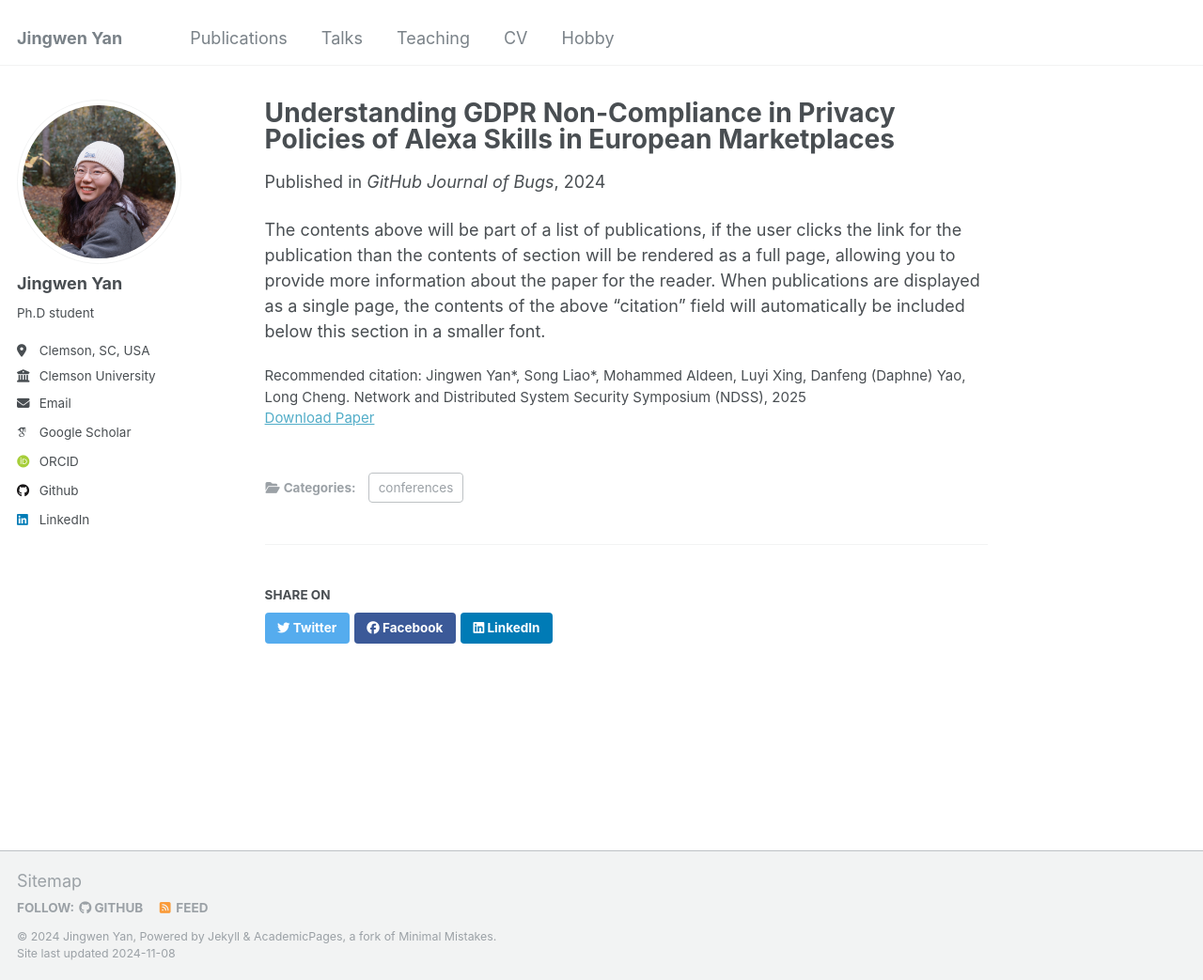
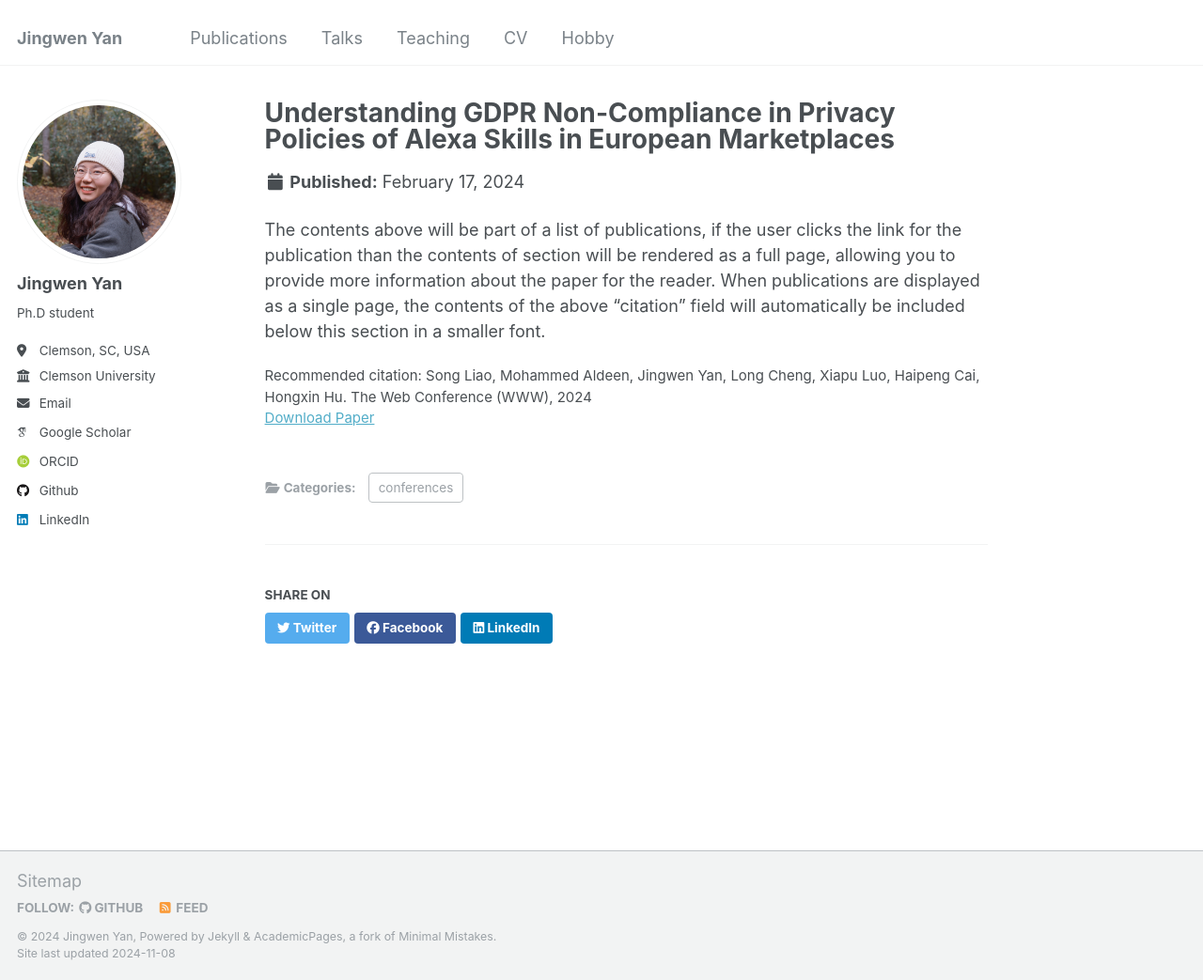
Before and after one commit to Yanjingwen111/Yanjingwen111.github.io, a Jekyll site: the page built from _publications/2024-02-17-paper-title-number-4.md, in a window 1280 px wide and 1043 px high. Shown: the whole window at 94% size. Built offline with Jekyll 4.4.1, drawn with Linux system fonts in a browser that asks for light colours; some web fonts are replaced.

Commit message:
Update 2024-02-17-paper-title-number-4.md

```diff
--- a/_publications/2024-02-17-paper-title-number-4.md
+++ b/_publications/2024-02-17-paper-title-number-4.md
@@ -2,12 +2,8 @@
 title: "Understanding GDPR Non-Compliance in Privacy Policies of Alexa Skills in European Marketplaces"
 collection: publications
 category: conferences
-permalink: /publication/2024-02-17-paper-title-number-4
-excerpt: 'This paper is about fixing template issue #693.'
-date: 2024-02-17
-venue: 'GitHub Journal of Bugs'
-paperurl: 'http://academicpages.github.io/files/paper3.pdf'
-citation: 'Jingwen Yan*, Song Liao*, Mohammed Aldeen, Luyi Xing, Danfeng (Daphne) Yao, Long Cheng. Network and Distributed System Security Symposium (NDSS), 2025'
+paperurl: '[http://academicpages.github.io/files/paper3.pdf](https://dl.acm.org/doi/pdf/10.1145/3589334.3645409)'
+citation: 'Song Liao, Mohammed Aldeen, Jingwen Yan, Long Cheng, Xiapu Luo, Haipeng Cai, Hongxin Hu. The Web Conference (WWW), 2024'
 ---
 
 The contents above will be part of a list of publications, if the user clicks the link for the publication than the contents of section will be rendered as a full page, allowing you to provide more information about the paper for the reader. When publications are displayed as a single page, the contents of the above "citation" field will automatically be included below this section in a smaller font.
```
